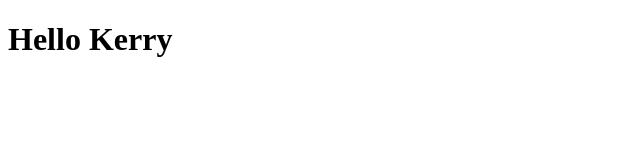
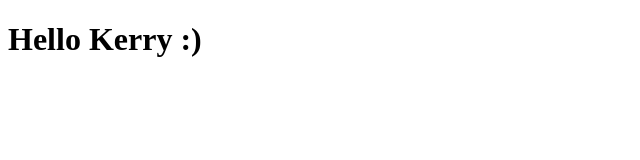
Before and after one commit to kerry91/test-site1, a plain HTML site: page site/index.html in a window 1280 px wide. Shown: the full height of the page, 0-640 px from the left. Drawn offline with Linux system fonts and the light colour scheme.

Commit message:
my first page

```diff
--- a/site/index.html
+++ b/site/index.html
@@ -4,6 +4,6 @@
 	<title>Hello Kerry!</title>
 </head>
 <body>
-<h1>Hello Kerry</h1>
+<h1>Hello Kerry :)</h1>
 </body>
 </html>
```
